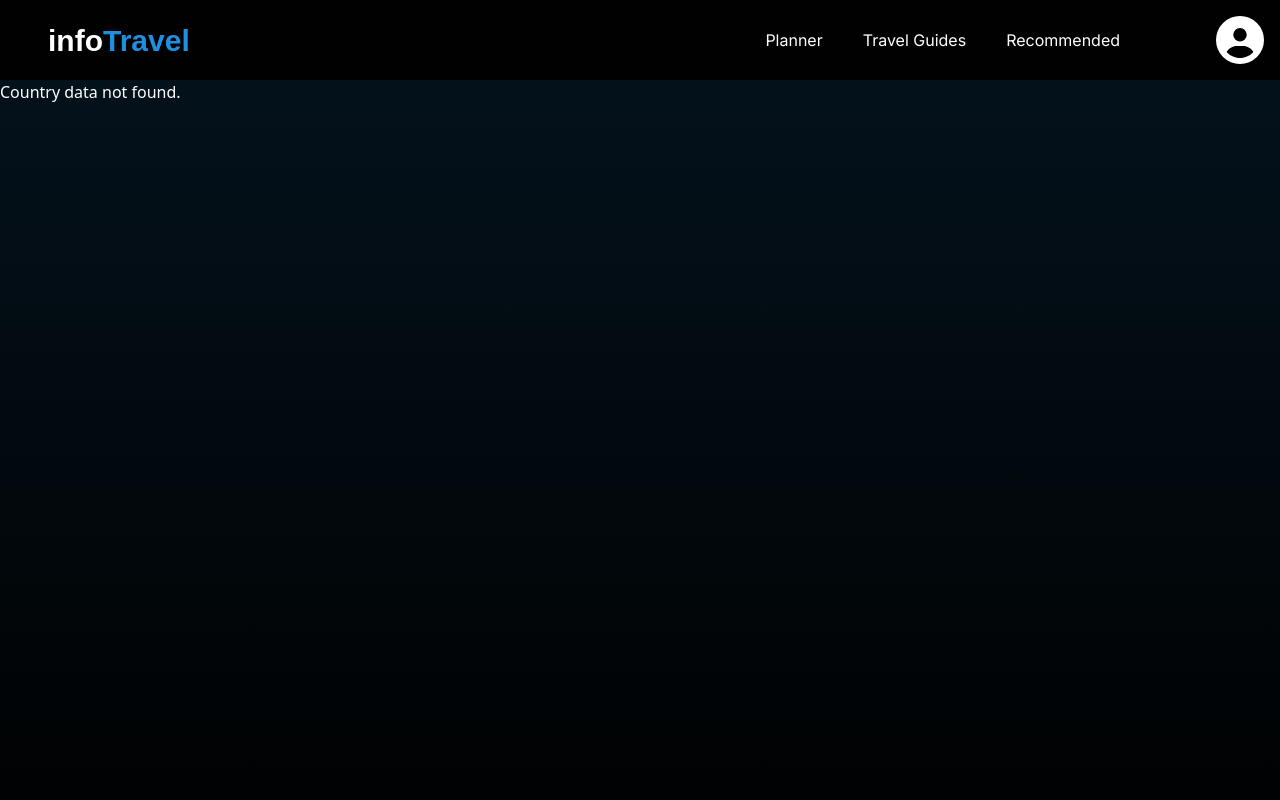
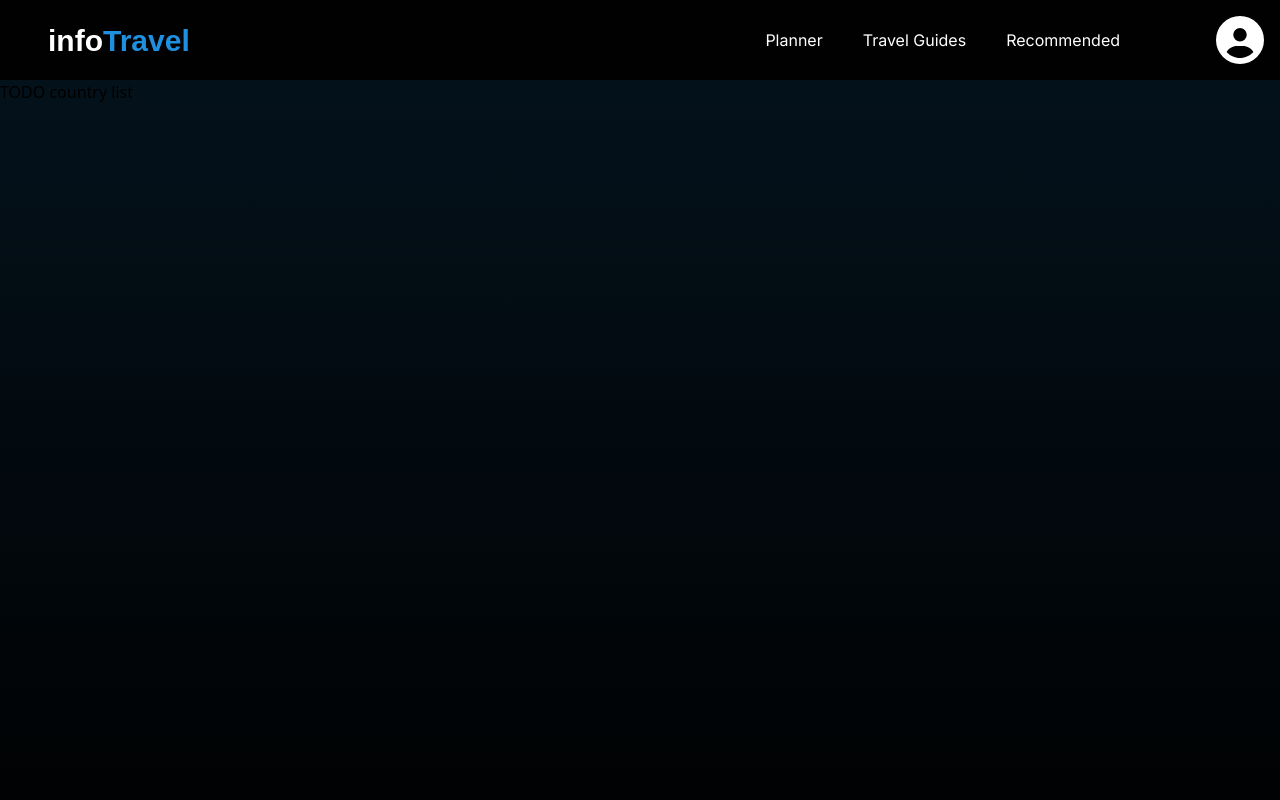
Before and after one commit to infoTravelProject/infoTravel, a Next.js app in the folder front/: page /countries in a window 1280 px wide. Shown: the top 800 px of the page. Built offline with nearby package versions, Linux system fonts and the light colour scheme; a web font is replaced by a local one.

Commit message:
Routing changes

```diff
--- /dev/null
+++ b/front/pages/countries/index.js
@@ -0,0 +1,7 @@
+export default function CountriesPage(){
+    return (
+        <div>
+            TODO country list
+        </div>
+    )
+}
--- /dev/null
+++ b/front/pages/profile/[user]/index.js
@@ -0,0 +1,7 @@
+export default function UserProfile(){
+    return (
+        <div>
+            TODO users page
+        </div>
+    )
+}
```
Also changed, not shown: front/pages/countries/[country]/index.js (renamed from front/pages/[country]/index.js, +10 -10 lines).
